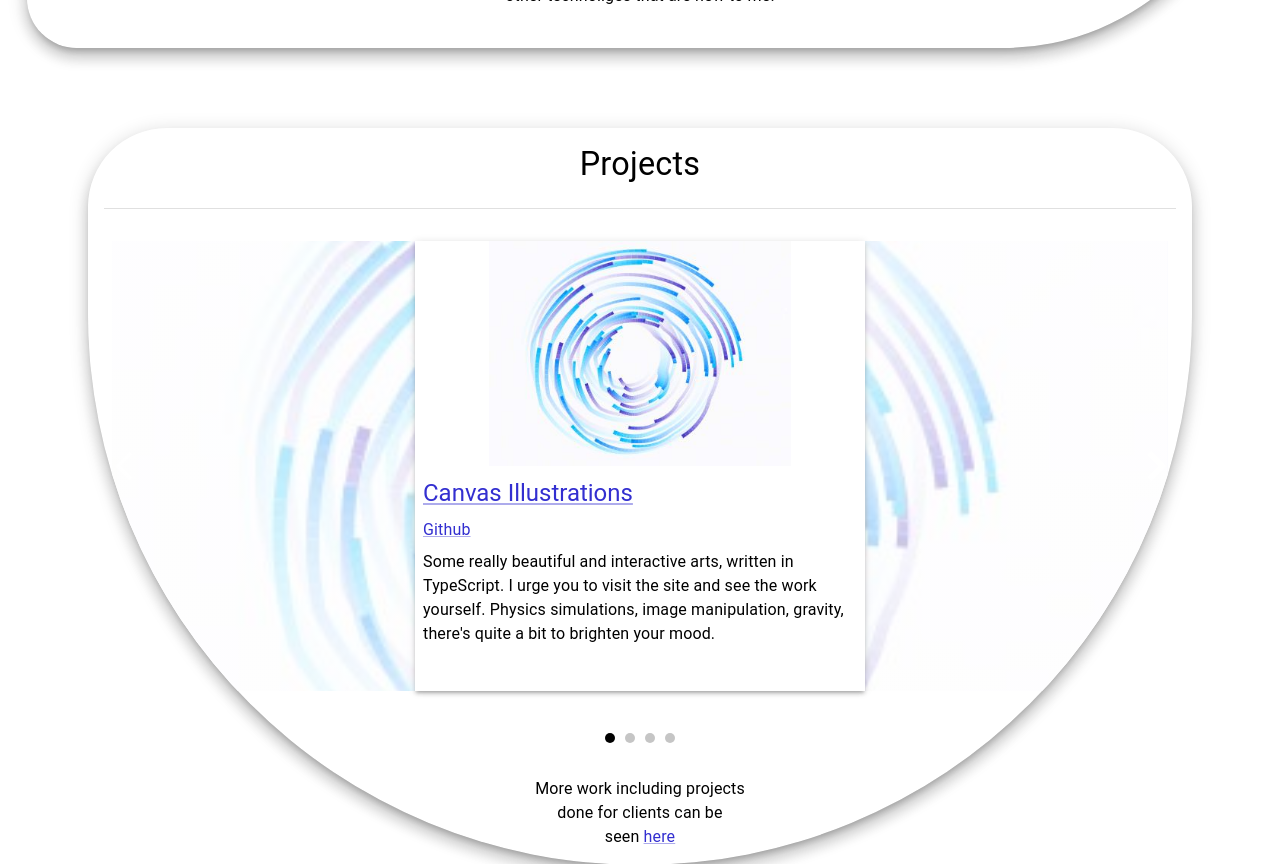
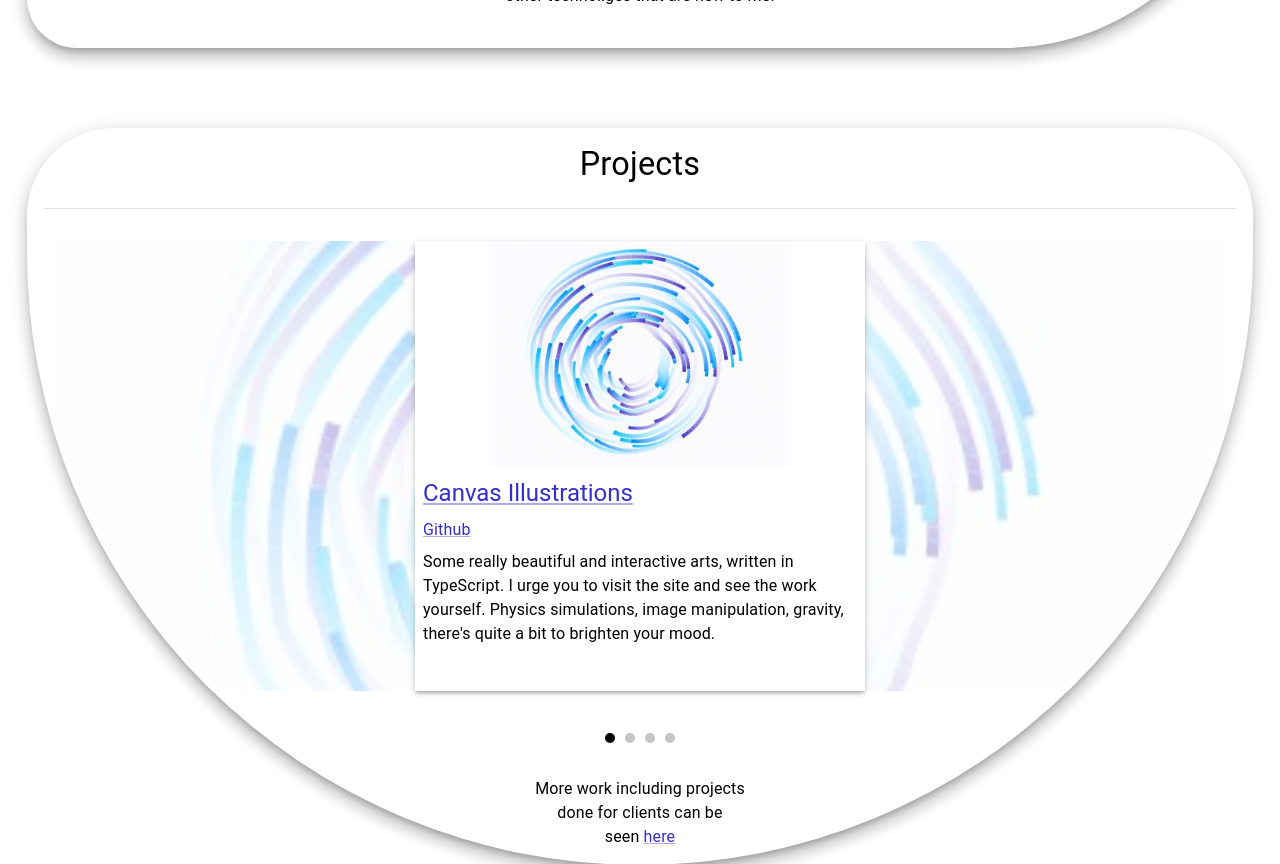
Before and after one commit to ygshbht/portfolio, a React (Create React App) app: page / in a window 1280 px wide. Shown: the part 980-1844 px from the top of the page. Built offline with nearby package versions, Linux system fonts and the light colour scheme.

Commit message:
UI updates

```diff
--- a/src/sections/Projects.tsx
+++ b/src/sections/Projects.tsx
@@ -13,7 +13,6 @@ export default function Projects() {
 				// backgroundImage: "url('/white bg 2.jpg')",
 				overflow: "hidden",
 				mx: "auto",
-				width: "90%",
 			}}
 			spacing={3}
 			className="bg-cover-center"
```
